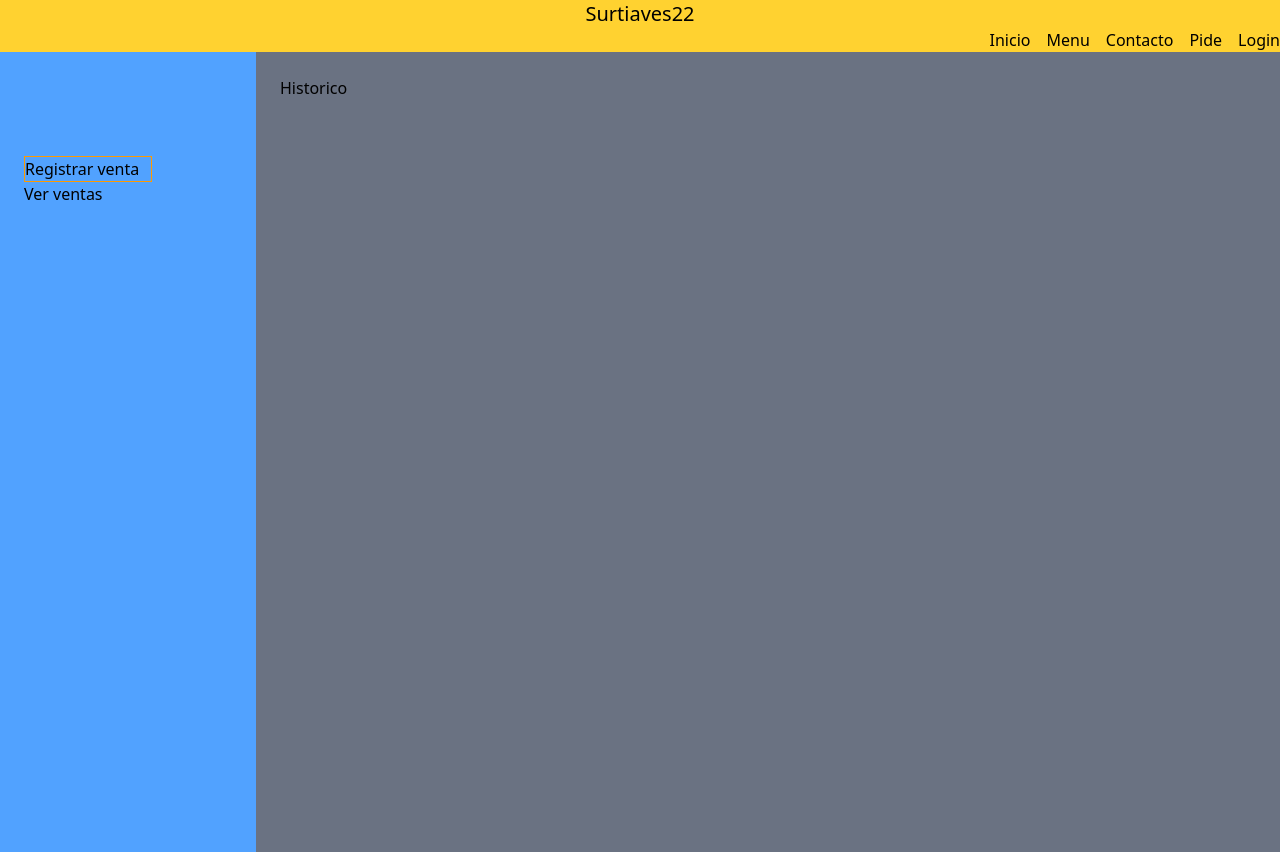
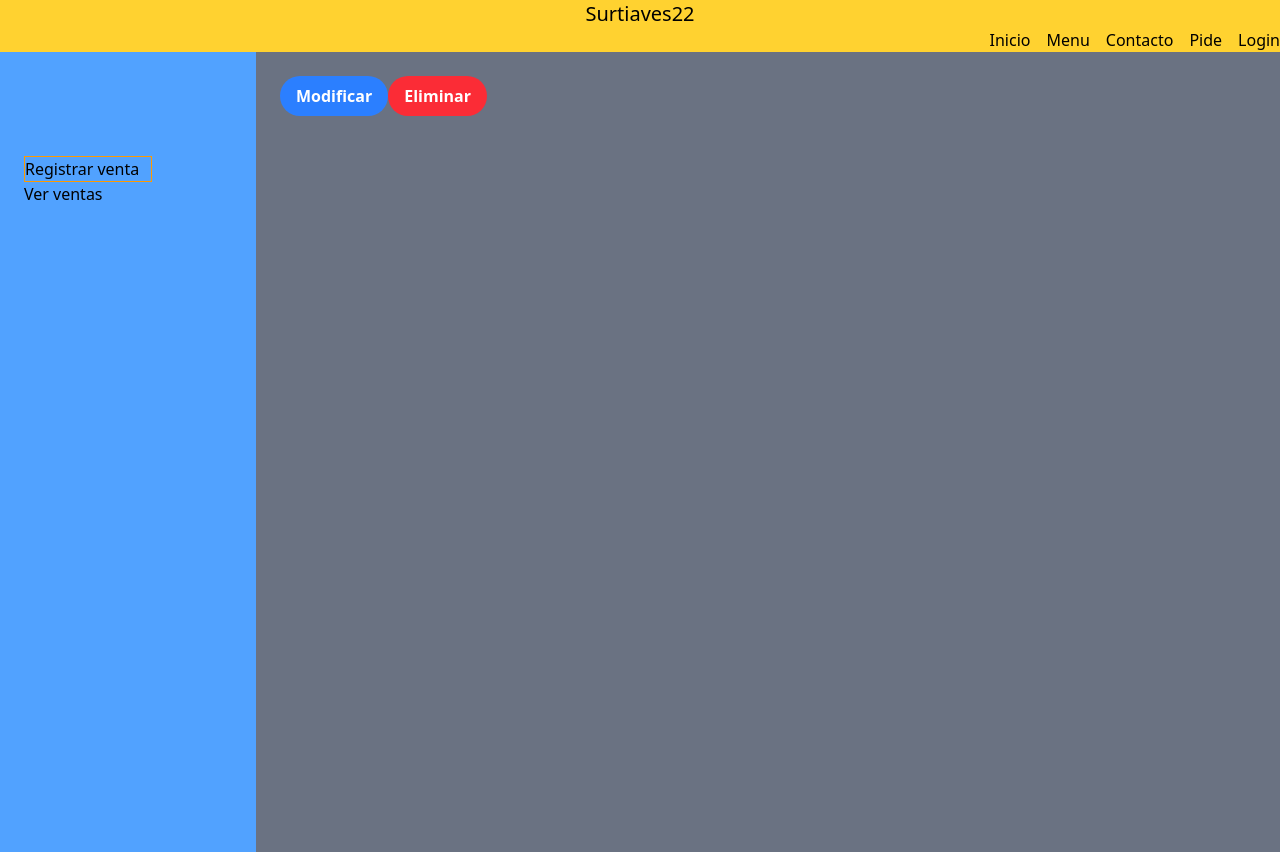
Before and after one commit to DrakoMiau/surtiaves22, a React (Vite) app: page /caja in a window 1280 px wide. Built offline with nearby package versions, Linux system fonts and the light colour scheme.

Commit message:
botones modificar y eliminar

```diff
--- a/src/Caja.jsx
+++ b/src/Caja.jsx
@@ -23,7 +23,18 @@ function Caja() {
           {/*Aqui se tiene que mostrar el historico de ventas o el formulario de creacion de facturas*/}
           {/*Recordar poner como estado inicial el nombre del cajer@ y su bienvenida*/}
           {vista === "registrar" && <p>Registro</p>}
-          {vista === "ver" && <p>Historico</p>}
+          {vista === "ver" && (
+            <div>
+              <form>
+                <button className="btn bg-blue-500 rounded-full hover:bg-blue-700 text-white py-2 px-4 font-bold">
+                  Modificar
+                </button>
+                <button className="btn bg-red-500 rounded-full hover:bg-red-800 text-white py-2 px-4 font-bold">
+                  Eliminar
+                </button>
+              </form>
+            </div>
+          )}
         </section>
       </div>
     </>
```
